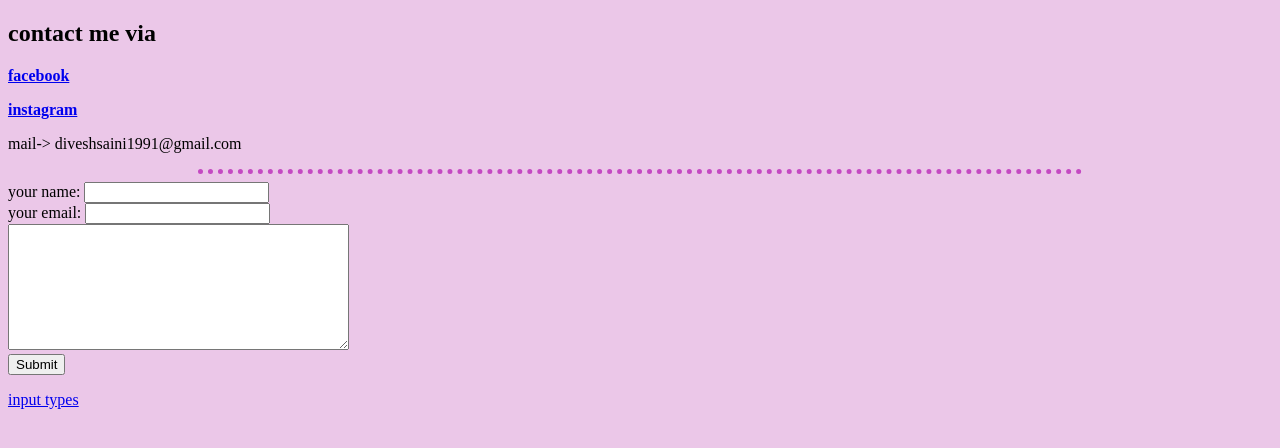
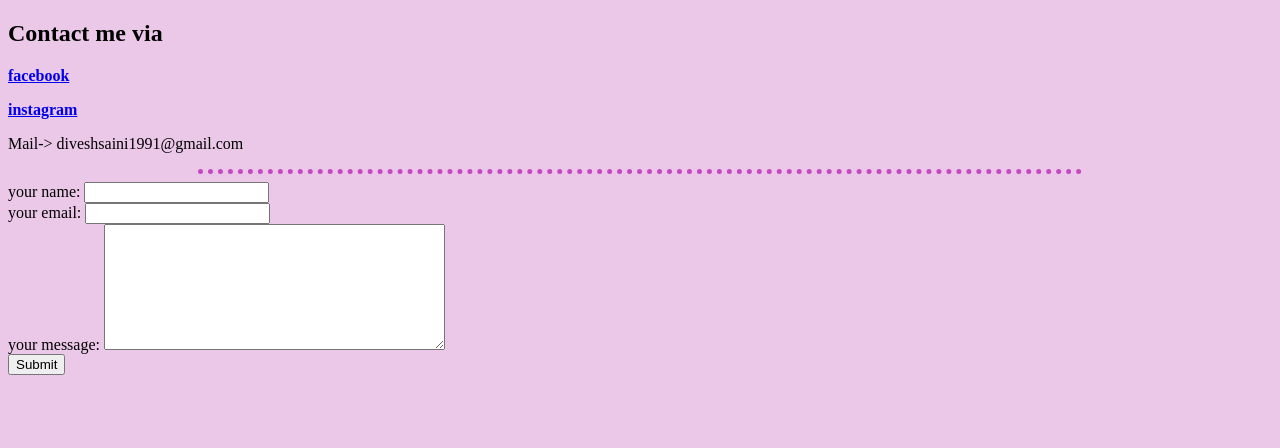
Before and after one commit to diveshsaini1991/cv, a plain HTML site: page contact me.html in a window 1280 px wide. Drawn offline with Linux system fonts and the light colour scheme.

Commit message:
mistakes corrected

```diff
--- a/contact me.html
+++ b/contact me.html
@@ -2,25 +2,24 @@
 <html lang="en" dir="ltr">
   <head>
     <meta charset="utf-8">
-    <title>contact me</title>
+    <title>Contact me</title>
     <link rel="stylesheet" href="css/style.css">
   </head>
   <body>
-    <h2>contact me via</h2>
+    <h2>Contact me via</h2>
     <p><strong><a href="https://www.facebook.com/divesh.saini.5203">facebook</a></strong></p>
     <p><strong><a href="https://www.instagram.com/gladiator_3001/">instagram</a></strong></p>
-    <p>mail-> diveshsaini1991@gmail.com</p>
+    <p>Mail-> diveshsaini1991@gmail.com</p>
     <hr size="2" color="black">
     <form action="mailto:diveshsaini1991@gmail.com" method="post" enctype="text/plain">
       <label>your name:</label>
       <input type="text" name="name" value=""><br>
       <label>your email:</label>
       <input type="email" name="email" value=""><br>
+      <label>your message:</label>
       <textarea name="message" rows="8" cols="40"></textarea><br>
       <input type="submit" name="">
     </form>
-    <p>
-      <a href="check.html">input types</a>
-    </p>
+
   </body>
 </html>
```
Also changed, not shown: index.html (+6 -6 lines).
